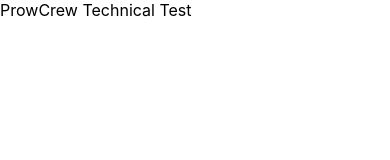
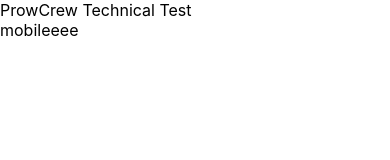
Before and after one commit to passentmanter/procrew-test, a React (Create React App) app: page / in a window 390 px wide. Shown: the top 160 px of the page. Built offline with nearby package versions, Linux system fonts and the light colour scheme.

Commit message:
create a mobile card component

```diff
--- a/src/App.tsx
+++ b/src/App.tsx
@@ -1,5 +1,6 @@
 import React from 'react';
 import './App.css';
+import MobileCard from './component/mobileCard';
 
 function App() {
   return (
@@ -7,6 +8,7 @@
       <header className="App-header">
         ProwCrew Technical Test
       </header>
+      <MobileCard/>
     </div>
   );
 }
--- /dev/null
+++ b/src/component/mobileCard.tsx
@@ -0,0 +1,5 @@
+const MobileCard = () => {
+    return ( <div>mobileeee</div> );
+}
+
+export default MobileCard;
```
